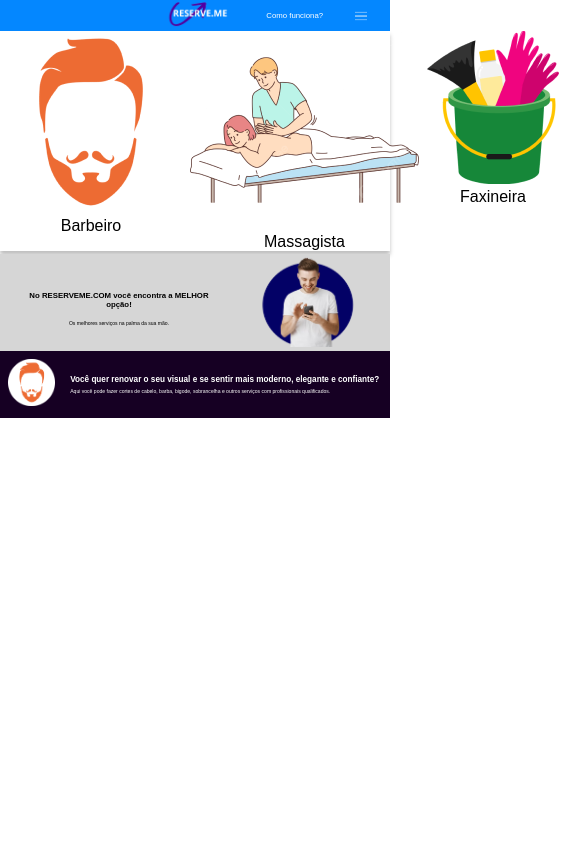
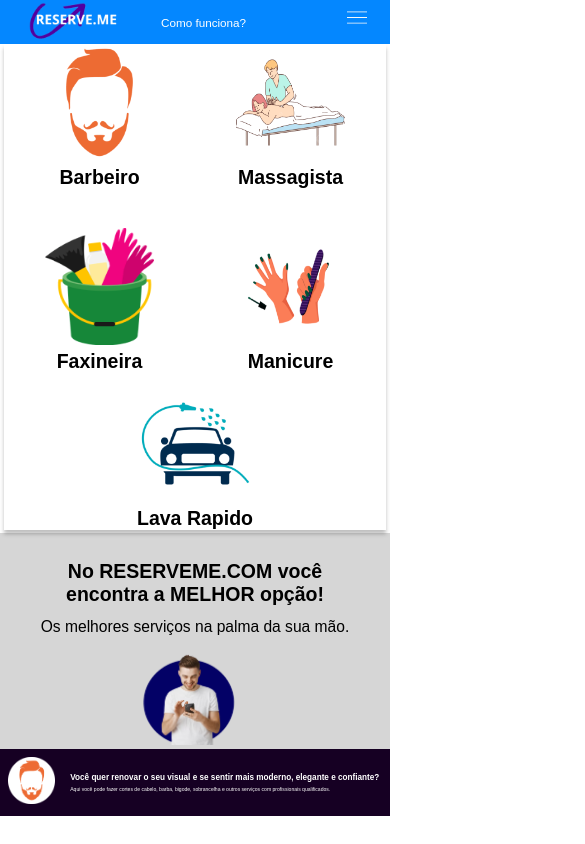
Before and after one commit to renanpd95/Trabalho-ifsp, a plain HTML site: page index.html in a window 390 px wide. Shown: the top 844 px of the page, 585 px wide, since content can reach past the window. Drawn offline with Linux system fonts and the light colour scheme.

Commit message:
alteração celular

```diff
--- a/css/stlye.css
+++ b/css/stlye.css
@@ -107,6 +107,12 @@ nav .menu:hover >.nav-lateral {
 
 
 /*SERVIÇOS DO SITE*/
+
+.row{
+    display: flex;
+    flex-wrap: wrap;
+    padding: 0 4px;
+}
 section{
     width: 100%;
     margin:auto;
@@ -118,26 +124,98 @@ section{
     z-index: 1000;
 }
 
-section .services{
+
+section .services-1{
+    cursor: pointer;
+    transition-duration: 1s;
+
+}
+section .services-1:hover{
+    transform: scale(1.3);
+    transition-duration: 1s;
+}
+section .services-2{
     cursor: pointer;
     transition-duration: 1s;
 }
-section .services:hover{
+section .services-2:hover{
     transform: scale(1.3);
     transition-duration: 1s;
+}
+section .services-3{
+    cursor: pointer;
+    transition-duration: 1s;
+}
+section .services-3:hover{
+    transform: scale(1.3);
+    transition-duration: 1s;
+}
+section .services-4{
+    cursor: pointer;
+    transition-duration: 1s;
+}
+section .services-4:hover{
+    transform: scale(1.3);
+    transition-duration: 1s;
+}
+section .services-5{
+    cursor: pointer;
+    transition-duration: 1s;
+}
+section .services-5:hover{
+    transform: scale(1.3);
+    transition-duration: 1s;
+}
 
-
+section .services-1 > img{
+    width: 10vw;
+    height: 10vw;
 }
-section .services > p{
+section .services-1 > p{
     margin-top: 1px;
     font-size: 2vw;
     font-weight: bold;
 
 }
-
-section .services > img{
+section .services-2 > img{
     width: 10vw;
     height: 10vw;
+}
+section .services-2 > p{
+    margin-top: 1px;
+    font-size: 2vw;
+    font-weight: bold;
+
+}
+section .services-3 > img{
+    width: 10vw;
+    height: 10vw;
+}
+section .services-3 > p{
+    margin-top: 1px;
+    font-size: 2vw;
+    font-weight: bold;
+
+}
+section .services-4 > img{
+    width: 10vw;
+    height: 10vw;
+}
+section .services-4 > p{
+    margin-top: 1px;
+    font-size: 2vw;
+    font-weight: bold;
+
+}
+section .services-5 > img{
+    width: 10vw;
+    height: 10vw;
+}
+section .services-5 > p{
+    margin-top: 1px;
+    font-size: 2vw;
+    font-weight: bold;
+
 }
 
 /*SERVIÇOS DO SITE*/
@@ -243,3 +321,124 @@ footer .slider .right p{
 }
 
 /*FOOTER DO SITE*/
+
+
+@media (max-width: 720px) {
+    nav .logo img{
+        width: 30vw;
+    }
+
+    nav .logo {
+        margin-right: 6vw;
+    }
+    nav .menu img{
+        width: 5vw;
+        cursor: pointer;
+    }
+
+    nav .space{
+        width: 3%;
+    }
+
+    nav .text p{
+        font-size: 3vw;
+
+    }
+    section{
+        flex-wrap: wrap;
+    }
+    section .services-1 img{
+        width: 30vw;
+        height: 30vw;
+
+    }
+    section .services-2 img{
+        width: 30vw;
+        height: 30vw;
+
+    }
+    section .services-3 img{
+        width: 28vw;
+        height: 30vw;
+
+    }
+    section .services-4 img{
+        width: 30vw;
+        height: 30vw;
+
+    }
+    section .services-5 img{
+        width: 30vw;
+        height: 30vw;
+
+    }
+    section .services-1 p{
+        font-size: 5vw;
+
+    }
+    section .services-2 p{
+        font-size: 5vw;
+
+    }
+    section .services-3 p{
+        font-size: 5vw;
+
+    }
+    section .services-4 p{
+        font-size: 5vw;
+
+    }
+    section .services-5 p{
+        font-size: 5vw;
+
+    }
+    section .services-1{
+        float: left;
+        width: 50%;
+        margin-bottom: 10vw;
+    }
+
+    section .services-2{
+        float: right;
+        width: 50%;
+
+    }
+    section .services-3{
+        float: left;
+        width: 50%;
+    }
+    section .services-4{
+        float: right;
+        width: 50%;
+
+    }
+    section .services-5{
+        margin-top: 3vw;
+
+    }
+
+    main{
+        flex-direction: column;
+    }
+
+    main .banner{
+
+        flex-direction: column;
+
+    }
+
+    main .banner .left h1{
+        font-size: 5vw;
+
+    }
+
+    main .banner .left p{
+        font-size: 4vw;
+
+    }
+
+
+
+
+
+}
```
